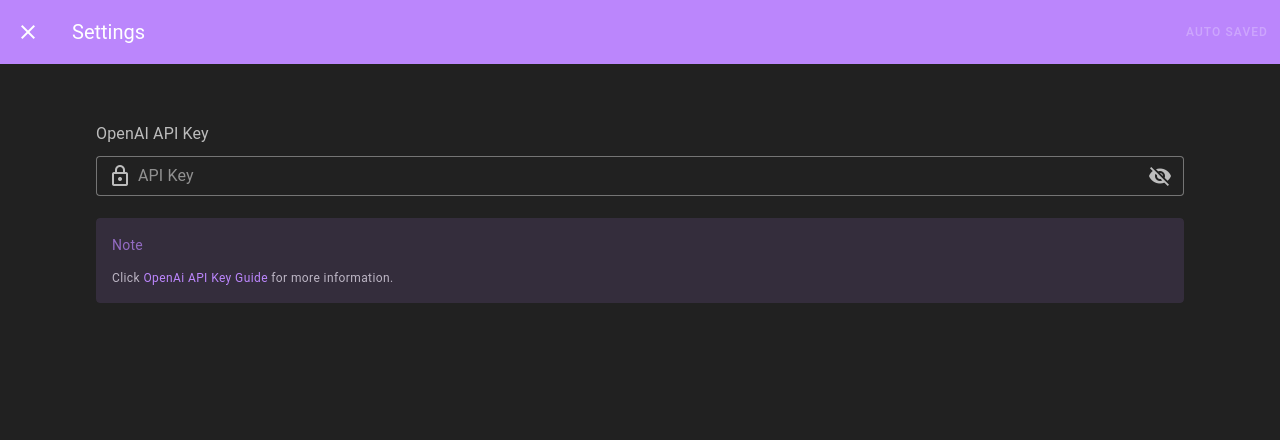
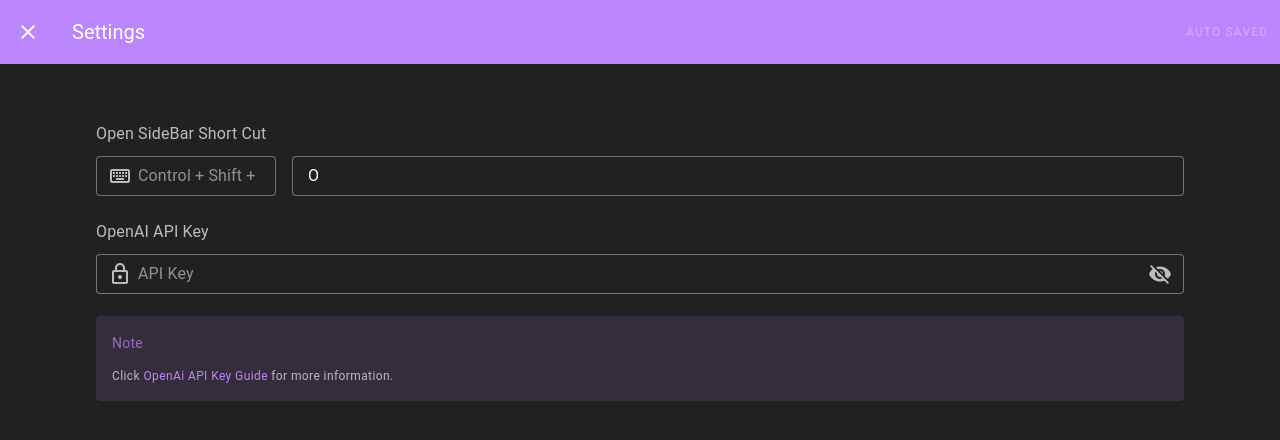
Before and after one commit to seonWKim/ai-sidebar, a Vue app: page /index.html in a window 1280 px wide. Both pictures are taken after a click on the button 1262 px from the left and 24 px from the top of the page. Shown: the top 440 px of the page. Built offline with nearby package versions, Linux system fonts and the light colour scheme.

Commit message:
Add custom shortcut for opening side panel

```diff
--- a/src/common/event.ts
+++ b/src/common/event.ts
@@ -1,6 +1,9 @@
+import { ChromeStorageKeys } from "@/common/keys";
+
 export enum EventName {
   OPEN_SETTINGS = "open-settings",
   OPEN_SNACKBAR = "open-snackbar",
+  OPEN_SIDEPANEL = "OpenSidePanel"
 }
 
 export class EventBus {
@@ -36,3 +39,61 @@
 }
 
 export const eventBus = new EventBus();
+
+export const documentEventListener = {
+  pushedKeys: {} as Record<string, string>,
+  temporary: {} as Record<string, boolean>,
+  async initializeEventListeners() {
+    this.addOpenSidePanelListener();
+    this.addKeydownEventListener();
+    this.addKeyupEventListener();
+  },
+  async emitEvent(name: string) {
+    document.dispatchEvent(new Event(name));
+  },
+  addOpenSidePanelListener() {
+    document.addEventListener(EventName.OPEN_SIDEPANEL, function(e) {
+      chrome?.runtime?.sendMessage({ type: "open_side_panel" });
+    }, false);
+  },
+  addKeydownEventListener() {
+    document.addEventListener("keydown", async (event) => {
+      const name = event.key;
+      const code = event.code;
+      this.pushedKeys[code] = name;
+
+      const pushedKeyValues = Object.values(this.pushedKeys).map((key) => key.toLowerCase());
+      if ((await this.getCustomKeyMap()).every((key) => pushedKeyValues.includes(key.toLowerCase()))) {
+        console.log(pushedKeyValues)
+        this.pushedKeys = {};
+        await this.emitEvent(EventName.OPEN_SIDEPANEL);
+      } else {
+        console.log(`failed: ${pushedKeyValues}, should use: ${await this.getCustomKeyMap()}}`)
+      }
+    }, false);
+  },
+  addKeyupEventListener() {
+    document.addEventListener("keyup", (event) => {
+      const code = event.code;
+      delete this.pushedKeys[code];
+    });
+  },
+  async getCustomKeyMap(): Promise<string[]> {
+    const openSidePanelEventTriggerKeysStr = await chrome?.storage?.local?.get(ChromeStorageKeys.OPEN_SIDE_PANEL_EVENT_TRIGGER_KEYS);
+    let openSidePanelEventTriggerKeyNames = ["Control", "Shift", "O"]
+    if (!!openSidePanelEventTriggerKeysStr &&
+      openSidePanelEventTriggerKeysStr[ChromeStorageKeys.OPEN_SIDE_PANEL_EVENT_TRIGGER_KEYS]) {
+      openSidePanelEventTriggerKeyNames = JSON.parse(openSidePanelEventTriggerKeysStr[ChromeStorageKeys.OPEN_SIDE_PANEL_EVENT_TRIGGER_KEYS]);
+    }
+    return openSidePanelEventTriggerKeyNames;
+  },
+  async getCustomOpenSidePanelEventTriggerKeyNames(): Promise<string[]> {
+    return (await this.getCustomKeyMap()).slice(2);
+  },
+  setCustomOpenSidePanelEventTriggerKeyNames(keyName: string) {
+    const customKey = keyName ? keyName : "O";
+    const customKeyMap = ["Control", "Shift", customKey]
+
+    chrome?.storage?.local?.set({ [ChromeStorageKeys.OPEN_SIDE_PANEL_EVENT_TRIGGER_KEYS]: JSON.stringify(customKeyMap) });
+  }
+};
--- a/src/common/keys.ts
+++ b/src/common/keys.ts
@@ -8,7 +8,8 @@
   CONTEXT_MAX_NO = "free_sidebar_context_max_no",
   TEMPERATURE = "freesidebar_temperature",
   THEME = "free_sidebar_theme",
-  CUSTOM_TEMPLATES = "free_sidebar_custom_templates"
+  CUSTOM_TEMPLATES = "free_sidebar_custom_templates",
+  OPEN_SIDE_PANEL_EVENT_TRIGGER_KEYS = "free_sidebar_open_side_panel_event_trigger_keys"
 }
 
 export {
--- a/src/components/config/Settings.vue
+++ b/src/components/config/Settings.vue
@@ -1,9 +1,10 @@
 <script setup lang="ts">
-import { onMounted, ref, watch } from "vue";
+import { computed, onMounted, ref, watch } from "vue";
 import { eventBus, EventName } from "@/common/event";
 import { VTextField } from "vuetify/components";
 import { appStore } from "@/store/app";
 import OpenaiApiKeyGuide from "@/components/config/OpenaiApiKeyGuide.vue";
+import { documentEventListener } from "@/common/event";
 
 const dialog = ref(false);
 const apiKey = ref("");
@@ -18,11 +19,32 @@
 onMounted(async () => {
   await store.initializeOpenAi();
   apiKey.value = store.openaiReadOny?.apiKey || "";
+  shortCutKey.value = (await documentEventListener.getCustomOpenSidePanelEventTriggerKeyNames()).join("");
+  setShortCutKeyHint(shortCutKey.value);
 });
 
 watch(apiKey, (newValue, oldValue) => {
   store.setOpenAiKey(newValue);
 });
+
+const shortCutKey = ref("");
+const shortCutKeyHint = ref("");
+
+function onShortCutKeyUpdate(value: string) {
+  shortCutKey.value = value ? value : "";
+  setShortCutKeyHint(shortCutKey.value);
+  documentEventListener.setCustomOpenSidePanelEventTriggerKeyNames(shortCutKey.value);
+}
+
+function setShortCutKeyHint(value: string) {
+  if (value) {
+    shortCutKeyHint.value = "Control + Shift + " + [...new Set(value)]
+      .map(c => `${c.toUpperCase()}`)
+      .join(" + ");
+  } else {
+    shortCutKeyHint.value = "";
+  }
+}
 
 function updateOpenaiApiKeyGuideDialog(value: boolean) {
   openaiApiKeyGuideDialog.value = value;
@@ -78,6 +100,31 @@
         <v-container class="fill-height">
           <v-responsive class="fill-height">
             <div class="inner-container">
+
+              <div class="text-subtitle-1 text-medium-emphasis mb-2">
+                Open SideBar Short Cut
+              </div>
+              <div class="d-flex">
+                <v-text-field
+                  class="defaultShortCutPrefixTextField"
+                  density="compact"
+                  placeholder="Control + Shift + "
+                  prepend-inner-icon="mdi-keyboard-outline"
+                  variant="outlined"
+                  readonly
+                />
+                <v-text-field
+                  class="customShortCutPostfixTextField"
+                  v-model="shortCutKey"
+                  density="compact"
+                  placeholder="Custom Key"
+                  variant="outlined"
+                  @update:modelValue="onShortCutKeyUpdate"
+                  :maxLength="1"
+                  :hint="`${shortCutKeyHint}`"
+                />
+              </div>
+
               <div class="text-subtitle-1 text-medium-emphasis mb-2">
                 OpenAI API Key
               </div>
@@ -92,6 +139,7 @@
                 :append-inner-icon="showApiKey ? 'mdi-eye' : 'mdi-eye-off'"
                 @click:append-inner="showApiKey = !showApiKey"
                 :rules="[value => (value && value.length > 0) ? true : 'Set your OpenAI API key.']" />
+
               <v-card class="mb-6"
                       color="primary"
                       variant="tonal">
@@ -126,4 +174,12 @@
   margin: auto;
   padding: 40px;
 }
+
+.defaultShortCutPrefixTextField {
+  max-width: 180px;
+  margin-right: 16px;
+}
+
+.customShortCutPostfixTextField {
+}
 </style>
--- a/src/main.ts
+++ b/src/main.ts
@@ -13,6 +13,7 @@
 import "@/styles/main.css";
 // Plugins
 import { registerPlugins } from "@/plugins";
+import { documentEventListener } from "@/common/event";
 
 const app = createApp(App);
 const landing = createApp(Landing)
@@ -24,5 +25,7 @@
 registerPlugins(app);
 registerPlugins(landing);
 
+documentEventListener.initializeEventListeners();
+
 app.mount("#app");
 landing.mount("#landing")
--- a/src/store/app.ts
+++ b/src/store/app.ts
@@ -23,8 +23,8 @@
         });
       }
     },
-    setOpenAiKey(apiKey: string) {
-      this.saveToChromeStorage(ChromeStorageKeys.API_KEY, apiKey);
+    async setOpenAiKey(apiKey: string) {
+      await this.saveToChromeStorage(ChromeStorageKeys.API_KEY, apiKey);
       if (this.openai) {
         this.openai.apiKey = apiKey;
       } else {
--- a/src/views/About.vue
+++ b/src/views/About.vue
@@ -1,12 +1,11 @@
 <script setup lang="ts">
 
 import { ref } from "vue";
+import { EventName, documentEventListener } from "@/common/event";
 
 const tab = ref(0);
 const tabs = ["Description", "Features", "Links"];
 const startUsing = "Press the Free Ai Sidebar icon on the top right corner of your browser."
-// const startUsing = "Press \"Command + Shift + O\" for Mac. " +
-//   "Press \"Ctrl + Shift + O\" for Windows.";
 
 function toGithub() {
   window.open("https://github.com/seonwoo960000/ai-sidebar", "_blank");
@@ -18,6 +17,10 @@
 
 function scrollTo(tab: string) {
   document.getElementById(tab.toLowerCase())?.scrollIntoView({ behavior: "smooth" })
+}
+
+function openSidePanel() {
+  documentEventListener.emitEvent(EventName.OPEN_SIDEPANEL)
 }
 </script>
 
@@ -73,6 +76,7 @@
                 <v-btn class="description-button-1 text-capitalize"
                        size="large"
                        v-bind="props"
+                       @click="openSidePanel"
                 >
                   Start Using
                 </v-btn>
```
Also changed, not shown: public/js/service-worker.js (+0 -9 lines), public/manifest.json.
